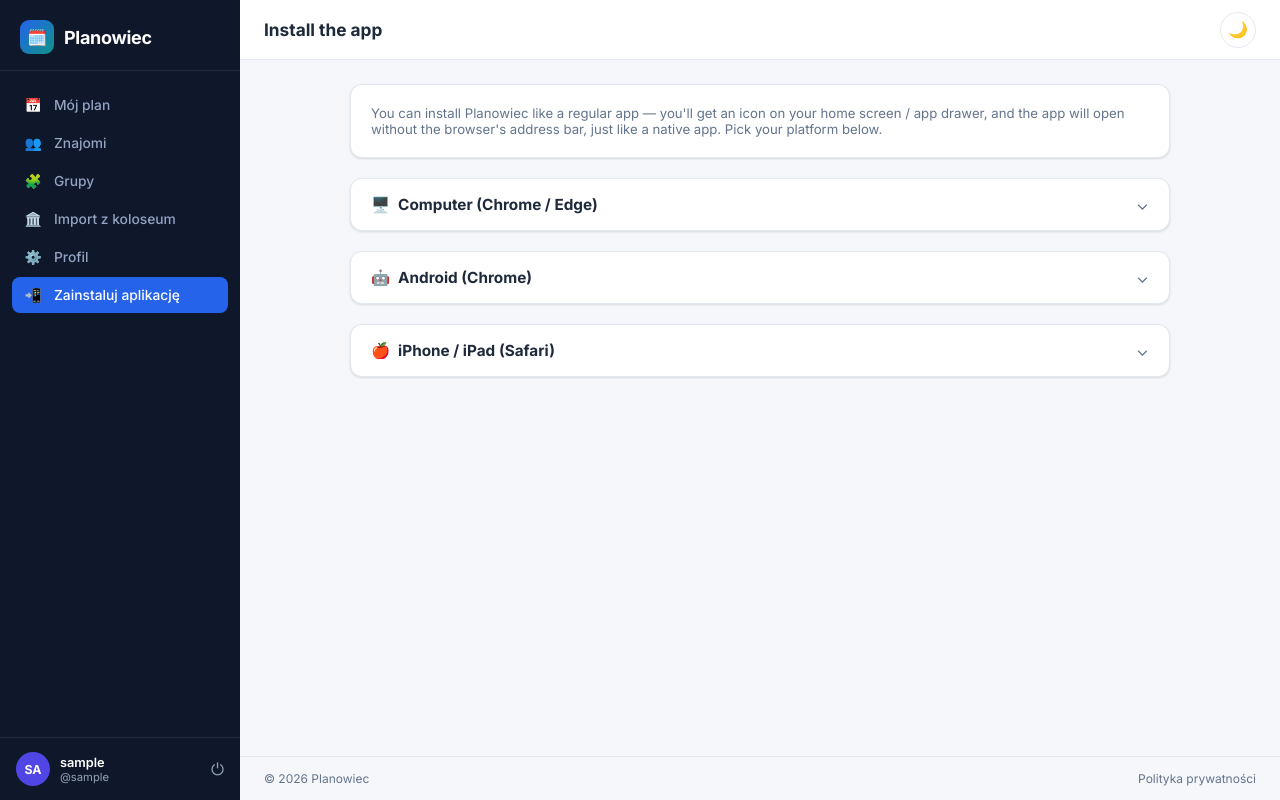
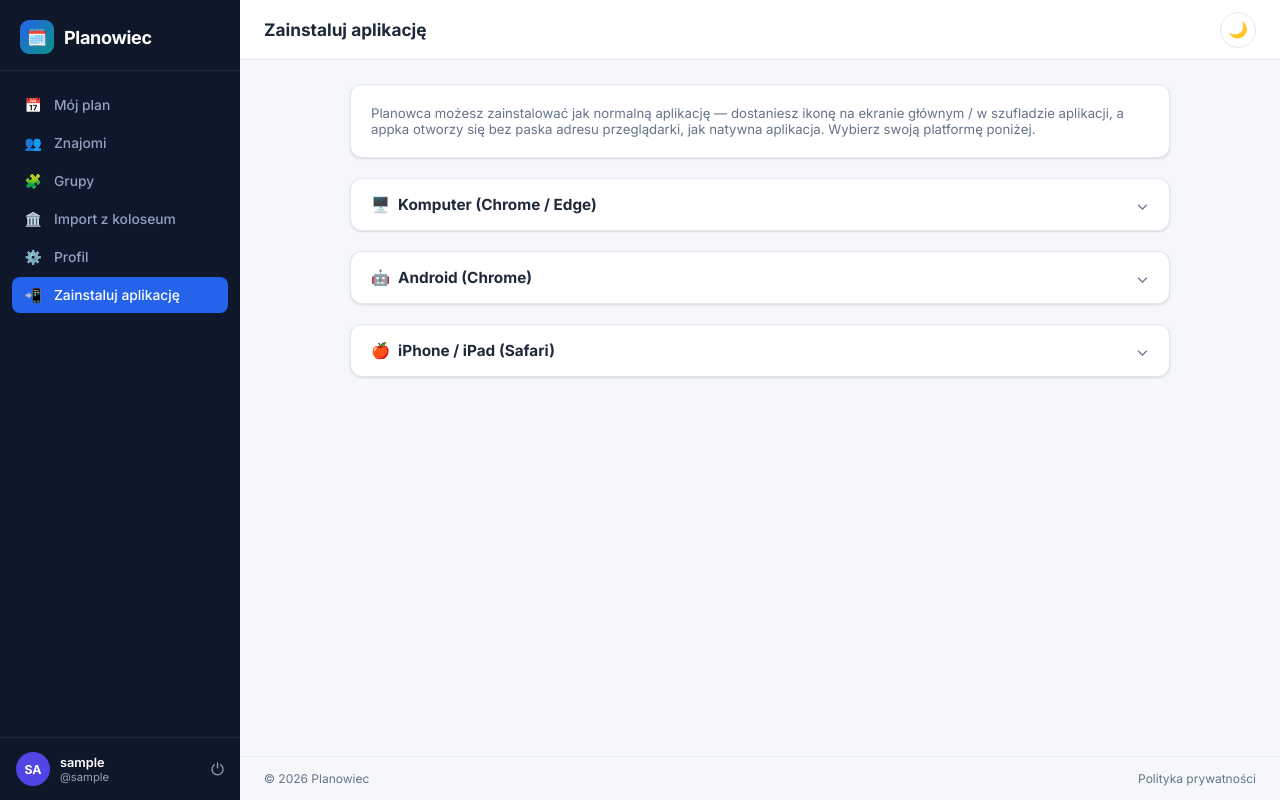
Before and after one commit to robajs3/planowiec, a Flask app: page /help/installation in a window 1280 px wide. Run offline with Flask 3, Linux system fonts and the light colour scheme; the visitor is signed in with stand-in values (Sample User, id 1); data comes from the database, SQL or seed files in the repository.

Commit message:
fixed install app bugs

```diff
--- a/templates/profile/install_app.html
+++ b/templates/profile/install_app.html
@@ -1,6 +1,6 @@
 {% extends "base.html" %}
-{% block title %}Install the app — Planowiec{% endblock %}
-{% block page_title %}Install the app{% endblock %}
+{% block title %}Zainstaluj aplikację — Planowiec{% endblock %}
+{% block page_title %}Zainstaluj aplikację{% endblock %}
 
 {% block content %}
 <div style="max-width:820px;margin:0 auto;display:flex;flex-direction:column;gap:20px">
@@ -8,9 +8,9 @@
   <div class="card">
     <div class="card-body">
       <p style="font-size:.88rem;color:var(--text-muted)">
-        You can install Planowiec like a regular app — you'll get an icon on your
-        home screen / app drawer, and the app will open without the browser's
-        address bar, just like a native app. Pick your platform below.
+        Planowca możesz zainstalować jak normalną aplikację — dostaniesz ikonę na ekranie
+        głównym / w szufladzie aplikacji, a appka otworzy się bez paska adresu przeglądarki,
+        jak natywna aplikacja. Wybierz swoją platformę poniżej.
       </p>
     </div>
   </div>
@@ -20,10 +20,10 @@
        renderuje jej zawartość z display:none i NIE zleca pobrania obrazków —
        ściągają się dopiero, gdy użytkownik faktycznie rozwinie daną opcję. -->
 
-  <!-- PC / Chrome & Edge -->
+  <!-- WEB / PC -->
   <details class="install-accordion-item">
     <summary class="install-accordion-summary">
-      <span class="install-accordion-title"><span class="emoji">🖥️</span> Computer (Chrome / Edge)</span>
+      <span class="install-accordion-title"><span class="emoji">🖥️</span> Komputer (Chrome / Edge)</span>
       <span class="install-accordion-chevron">⌄</span>
     </summary>
     <div class="install-accordion-body">
@@ -32,24 +32,24 @@
         <div class="install-step">
           <div class="install-step-num">1</div>
           <div class="install-step-body">
-            <p>Click the <strong>three-dot icon (⋮)</strong> in the top-right corner of the browser window.</p>
-            <img class="screenshot-shot" loading="lazy" src="{{ url_for('static', filename='img/install-guide/pc-step1.svg') }}" alt="Step 1 — ⋮ menu (top-right corner)" width="260" height="462">
+            <p>Kliknij ikonę <strong>trzech kropek (⋮)</strong> w prawym górnym rogu okna przeglądarki.</p>
+            <img loading="lazy" src="{{ url_for('static', filename='img/web-1.png') }}" style="width:100%;max-width:640px;border-radius:8px;display:block;border:1px solid var(--border)" alt="Krok 1 — menu ⋮ (prawy górny róg)">
           </div>
         </div>
 
         <div class="install-step">
           <div class="install-step-num">2</div>
           <div class="install-step-body">
-            <p>Hover over <strong>"Cast, save, and share"</strong>.</p>
-            <img class="screenshot-shot" loading="lazy" src="{{ url_for('static', filename='img/install-guide/pc-step2.svg') }}" alt="Step 2 — 'Cast, save, and share'" width="260" height="462">
+            <p>Najedź na <strong>„Przesyłaj, zapisuj, udostępniaj”</strong>.</p>
+            <img loading="lazy" src="{{ url_for('static', filename='img/web-2.png') }}" style="width:100%;max-width:640px;border-radius:8px;display:block;border:1px solid var(--border)" alt="Krok 2 — „Przesyłaj, zapisuj, udostępniaj”">
           </div>
         </div>
 
         <div class="install-step">
           <div class="install-step-num">3</div>
           <div class="install-step-body">
-            <p>From the submenu, choose <strong>"Install Planowiec"</strong>.</p>
-            <img class="screenshot-shot" loading="lazy" src="{{ url_for('static', filename='img/install-guide/pc-step3.svg') }}" alt="Step 3 — 'Install Planowiec'" width="260" height="462">
+            <p>Z rozwiniętego podmenu wybierz <strong>„Zainstaluj: Planowiec”</strong>.</p>
+            <img loading="lazy" src="{{ url_for('static', filename='img/web-3.png') }}" style="width:100%;max-width:640px;border-radius:8px;display:block;border:1px solid var(--border)" alt="Krok 3 — „Zainstaluj: Planowiec”">
           </div>
         </div>
 
@@ -69,24 +69,24 @@
         <div class="install-step">
           <div class="install-step-num">1</div>
           <div class="install-step-body">
-            <p>Tap the <strong>three-dot icon (⋮)</strong> in the top-right corner of the screen.</p>
-            <img class="screenshot-shot" loading="lazy" src="{{ url_for('static', filename='img/install-guide/android-step1.svg') }}" alt="Step 1 — ⋮ menu (top-right corner)" width="260" height="462">
+            <p>Dotknij ikony <strong>trzech kropek (⋮)</strong> w prawym górnym rogu ekranu.</p>
+            <img loading="lazy" src="{{ url_for('static', filename='img/android-1.png') }}" style="width:100%;max-width:260px;border-radius:8px;display:block" alt="Krok 1 — menu ⋮ (prawy górny róg)">
           </div>
         </div>
 
         <div class="install-step">
           <div class="install-step-num">2</div>
           <div class="install-step-body">
-            <p>From the menu, choose <strong>"Install app"</strong> (on some phones it's under <strong>"Add to Home screen"</strong>).</p>
-            <img class="screenshot-shot" loading="lazy" src="{{ url_for('static', filename='img/install-guide/android-step2.svg') }}" alt="Step 2 — 'Install app' / 'Add to Home screen'" width="260" height="462">
+            <p>Z menu wybierz <strong>„Zainstaluj aplikację”</strong> (na niektórych telefonach schowane pod <strong>„Utwórz skrót”</strong>).</p>
+            <img loading="lazy" src="{{ url_for('static', filename='img/android-2.png') }}" style="width:100%;max-width:260px;border-radius:8px;display:block" alt="Krok 2 — „Zainstaluj aplikację” / „Utwórz skrót”">
           </div>
         </div>
 
         <div class="install-step">
           <div class="install-step-num">3</div>
           <div class="install-step-body">
-            <p>Confirm with <strong>"Install Planowiec"</strong>. The icon will land on your home screen / app drawer.</p>
-            <img class="screenshot-shot" loading="lazy" src="{{ url_for('static', filename='img/install-guide/android-step3.svg') }}" alt="Step 3 — 'Install Planowiec'" width="260" height="462">
+            <p>Potwierdź przyciskiem <strong>„Zainstaluj: Planowiec”</strong>. Ikona wyląduje na ekranie głównym / w szufladzie aplikacji.</p>
+            <img loading="lazy" src="{{ url_for('static', filename='img/android-3.png') }}" style="width:100%;max-width:260px;border-radius:8px;display:block" alt="Krok 3 — „Zainstaluj: Planowiec”">
           </div>
         </div>
 
@@ -102,31 +102,31 @@
     </summary>
     <div class="install-accordion-body">
       <p style="font-size:.82rem;color:var(--text-muted);margin-bottom:14px">
-        Must be opened in <strong>Safari</strong> — Chrome on iOS doesn't have the option to add to the home screen.
+        Musi być otwarte w <strong>Safari</strong> — Chrome na iOS nie ma opcji dodania do ekranu głównego.
       </p>
       <div class="install-steps">
 
         <div class="install-step">
           <div class="install-step-num">1</div>
           <div class="install-step-body">
-            <p>Tap the <strong>three-dot icon (⋯)</strong> in the bottom-right corner of the screen (next to the address bar).</p>
-            <img class="screenshot-shot" loading="lazy" src="{{ url_for('static', filename='img/install-guide/ios-step1.svg') }}" alt="Step 1 — ⋯ menu (bottom-right corner)" width="260" height="462">
+            <p>Dotknij ikony <strong>trzech kropek (⋯)</strong> w prawym dolnym rogu ekranu (obok pola adresu).</p>
+            <img loading="lazy" src="{{ url_for('static', filename='img/ios-1.png') }}" style="width:100%;max-width:260px;border-radius:8px;display:block" alt="Krok 1 — menu ⋯ (prawy dolny róg)">
           </div>
         </div>
 
         <div class="install-step">
           <div class="install-step-num">2</div>
           <div class="install-step-body">
-            <p>Choose <strong>"Share"</strong> ⬆️.</p>
-            <img class="screenshot-shot" loading="lazy" src="{{ url_for('static', filename='img/install-guide/ios-step2.svg') }}" alt="Step 2 — 'Share'" width="260" height="462">
+            <p>Wybierz <strong>„Udostępnij”</strong> ⬆️.</p>
+            <img loading="lazy" src="{{ url_for('static', filename='img/ios-2.png') }}" style="width:100%;max-width:260px;border-radius:8px;display:block" alt="Krok 2 — „Udostępnij”">
           </div>
         </div>
 
         <div class="install-step">
           <div class="install-step-num">3</div>
           <div class="install-step-body">
-            <p>From the option list, choose <strong>"Add to Home Screen"</strong> and confirm with <strong>"Add"</strong> in the top-right corner.</p>
-            <img class="screenshot-shot" loading="lazy" src="{{ url_for('static', filename='img/install-guide/ios-step3.svg') }}" alt="Step 3 — 'Add to Home Screen'" width="260" height="462">
+            <p>Z listy opcji wybierz <strong>„Do ekranu głównego”</strong> i potwierdź <strong>„Dodaj”</strong> w prawym górnym rogu.</p>
+            <img loading="lazy" src="{{ url_for('static', filename='img/ios-3.png') }}" style="width:100%;max-width:260px;border-radius:8px;display:block" alt="Krok 3 — „Do ekranu głównego”">
           </div>
         </div>
 
```
